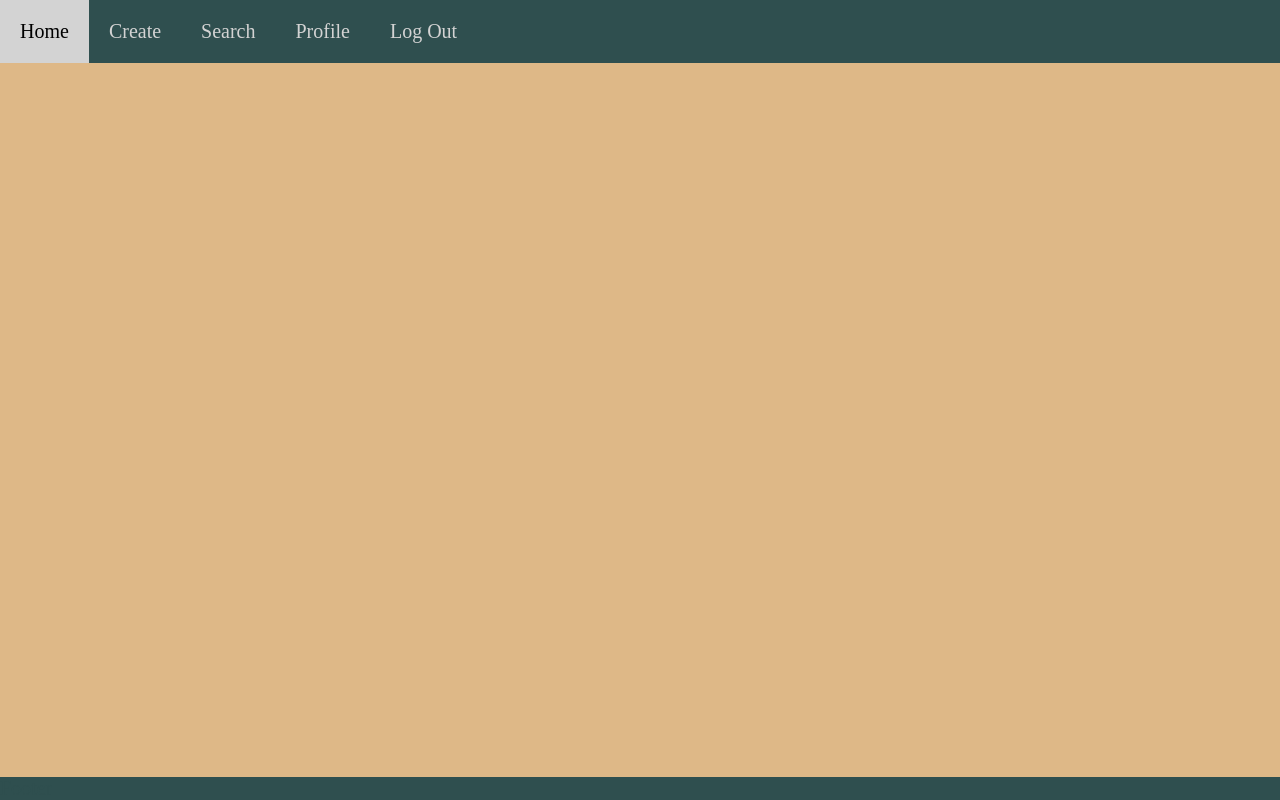
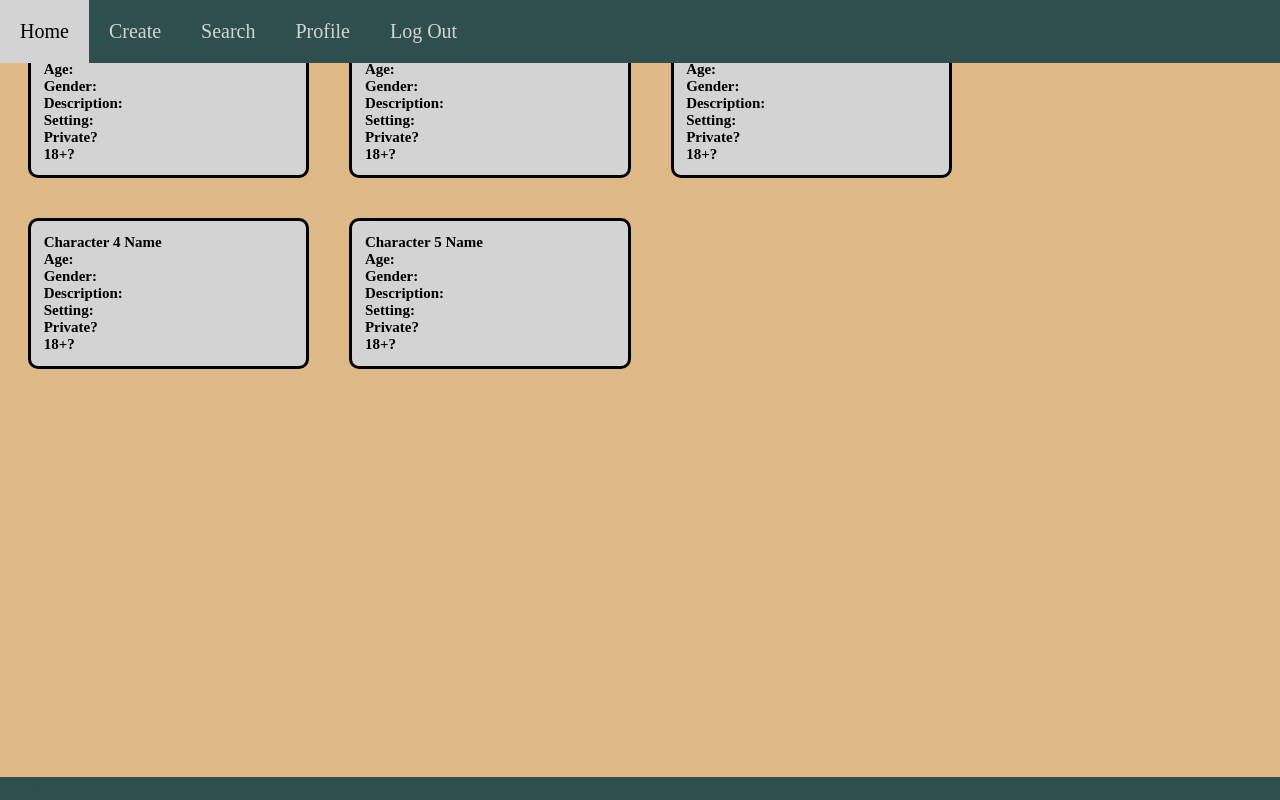
Before and after one commit to 241209-JavaReactAWS/rakesh-roman-project1, a React (Vite) app in the folder front_end/React/project1-react/: page /profile in a window 1280 px wide. Built offline with nearby package versions, Linux system fonts and the light colour scheme.

Commit message:
daily work hours commit. unfinished work on personal branch

```diff
--- a/front_end/React/project1-react/src/App.tsx
+++ b/front_end/React/project1-react/src/App.tsx
@@ -9,6 +9,7 @@ import Footer from "./components/footer/Footer";
 import Login from "./components/login/Login";
 import Create from "./components/creator/Create";
 import Search from "./components/search/Search";
+import Profile from "./components/profile/Profile";
 
 function App() {
 
@@ -22,7 +23,7 @@ function App() {
           <Route path="/home" element={<Home></Home>}></Route>
           <Route path="create" element={<Create></Create>}></Route>
           <Route path="search" element={<Search></Search>}></Route>
-          {/* <Route path="profile" element={<Profile></Profile>}></Route> */}
+          <Route path="profile" element={<Profile></Profile>}></Route>
         </Routes>
       </BrowserRouter>
 
--- /dev/null
+++ b/front_end/React/project1-react/src/components/profile/Profile.css
@@ -0,0 +1,18 @@
+.char {
+    border: 2px CanvasText;
+    display: inline-block;
+    border: CanvasText solid;
+    background-color: lightgray;
+    font-size: 15px;
+    margin-left: 10%;
+    margin-bottom: 5%;
+    padding-top: 1%;
+    padding-bottom: 1%;
+    padding-left: 1%;
+    padding-right: 1%;
+    /* FROM DEMOS */
+    border-radius: 10px;
+    /* text-align: center; */
+    width: 250px;
+    margin: 20px;
+}
--- /dev/null
+++ b/front_end/React/project1-react/src/components/profile/Profile.tsx
@@ -0,0 +1,93 @@
+import './Profile.css'
+
+function Profile() {
+  return (
+    <div>
+        <div className="left_char">
+            {/*<!-- Show the list of all characters made by the user -->
+                <!-- Will be replaced by API calls using JS -->*/}
+            <span className="char">
+                <b>Character 1 Name</b> <br>
+                </br>
+                <b>Age:</b> <br>
+                </br>
+                <b>Gender:</b> <br>
+                </br>
+                <b>Description:</b> <br>
+                </br>
+                <b>Setting:</b> <br>
+                </br>
+                <b>Private?</b> <br>
+                </br>
+                <b>18+?</b> <br></br>
+            </span>
+
+            <span className="char">
+                <b>Character 2 Name</b> <br>
+                </br>
+                <b>Age:</b> <br>
+                </br>
+                <b>Gender:</b> <br>
+                </br>
+                <b>Description:</b> <br>
+                </br>
+                <b>Setting:</b> <br>
+                </br>
+                <b>Private?</b> <br>
+                </br>
+                <b>18+?</b> <br></br>
+            </span>
+
+            <span className="char">
+                <b>Character 3 Name</b> <br>
+                </br>
+                <b>Age:</b> <br>
+                </br>
+                <b>Gender:</b> <br>
+                </br>
+                <b>Description:</b> <br>
+                </br>
+                <b>Setting:</b> <br>
+                </br>
+                <b>Private?</b> <br>
+                </br>
+                <b>18+?</b> <br></br>
+            </span>
+
+            <span className="char">
+                <b>Character 4 Name</b> <br>
+                </br>
+                <b>Age:</b> <br>
+                </br>
+                <b>Gender:</b> <br>
+                </br>
+                <b>Description:</b> <br>
+                </br>
+                <b>Setting:</b> <br>
+                </br>
+                <b>Private?</b> <br>
+                </br>
+                <b>18+?</b> <br></br>
+            </span>
+
+            <span className="char">
+                <b>Character 5 Name</b> <br>
+                </br>
+                <b>Age:</b> <br>
+                </br>
+                <b>Gender:</b> <br>
+                </br>
+                <b>Description:</b> <br>
+                </br>
+                <b>Setting:</b> <br>
+                </br>
+                <b>Private?</b> <br>
+                </br>
+                <b>18+?</b> <br></br>
+            </span>
+        </div>
+    </div>
+  )
+}
+
+export default Profile
```
Also changed, not shown: 1 other file (tests, documents, lock files or other folders).
